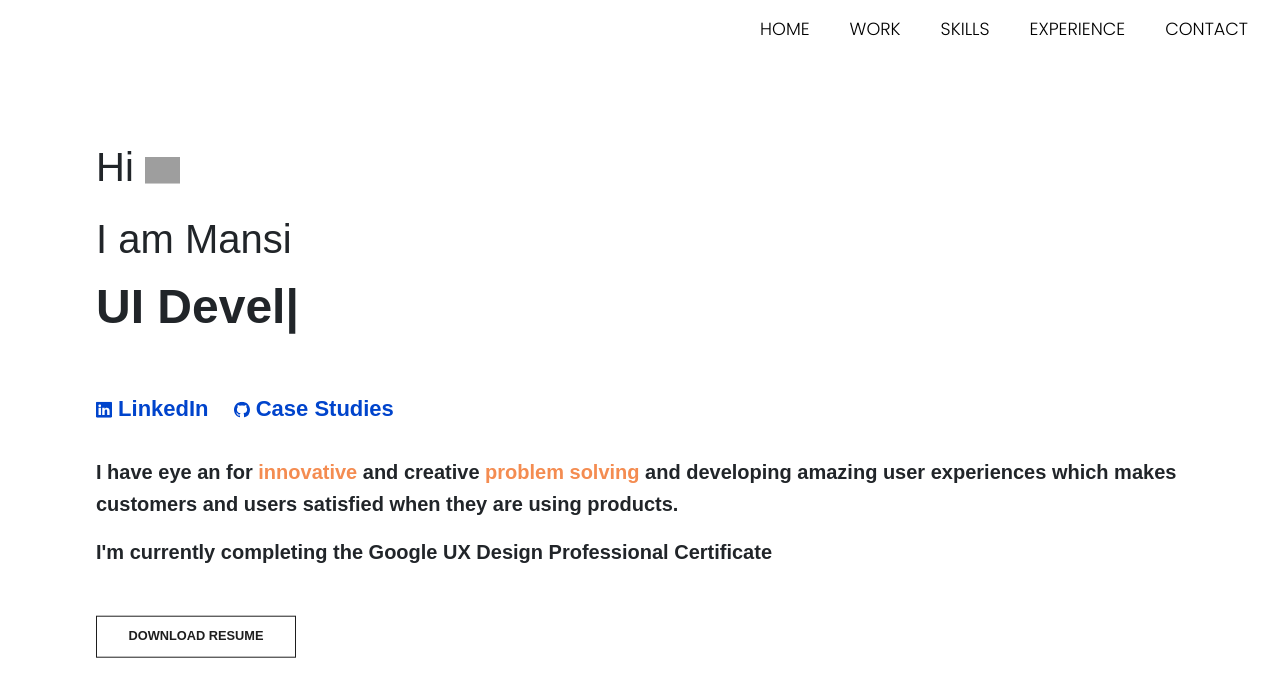
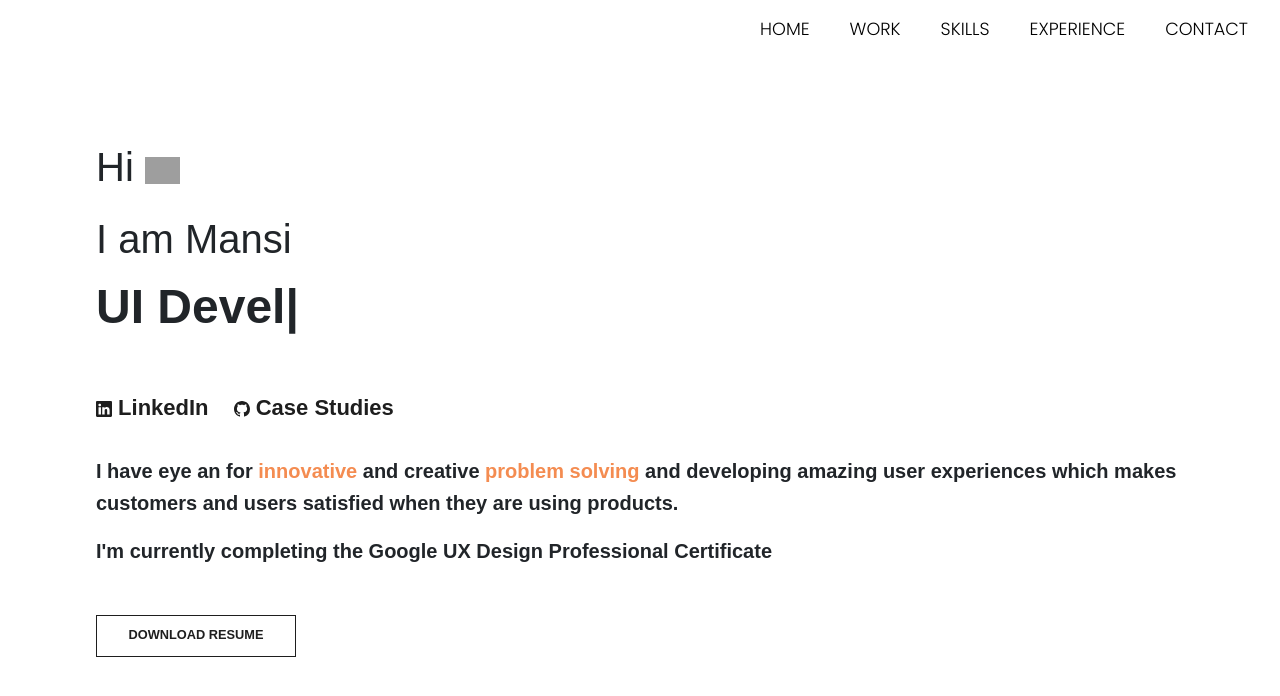
Before and after one commit to sundriyalmansi/portfolio-website, a React (Create React App) app: page / in a window 1280 px wide. Shown: the top 696 px of the page. Built offline with nearby package versions, Linux system fonts and the light colour scheme; grey boxes are pictures that could not be loaded.

Commit message:
Remove warnings

```diff
--- a/src/components/Header/Header.css
+++ b/src/components/Header/Header.css
@@ -53,9 +53,9 @@
     font-weight: 600;
 
 }
-.ul-css li a{
+/* .ul-css li a{
     color: #0044cc;
-}
+} */
 .linksocial {
     text-transform: none !important;
 }
--- a/src/components/Header/Header.js
+++ b/src/components/Header/Header.js
@@ -31,17 +31,17 @@ const Header = () => {
                 <p></p>
                 <h1>I am Mansi</h1>
                 <div className="typed-css">
-                  <h1 ref={el} className="typed-css"></h1>
+                  <span ref={el} className="typed-css"></span>
                 </div>
                 <p></p>
                 <div className="socialmedialinks">
                     <nav aria-label="">
                     <ul className="ul-css">
-                        <li className="linksocial"><a href="https://www.linkedin.com/in/sundriyalm/">
+                        <li className="linksocial"><a target="_blank" rel="noreferrer" href="https://www.linkedin.com/in/sundriyalm/">
                         <svg xmlns="http://www.w3.org/2000/svg" width="16" height="16" fill="currentColor" className="bi bi-linkedin" viewBox="0 0 16 16">
                         <path d="M0 1.146C0 .513.526 0 1.175 0h13.65C15.474 0 16 .513 16 1.146v13.708c0 .633-.526 1.146-1.175 1.146H1.175C.526 16 0 15.487 0 14.854V1.146zm4.943 12.248V6.169H2.542v7.225h2.401zm-1.2-8.212c.837 0 1.358-.554 1.358-1.248-.015-.709-.52-1.248-1.342-1.248-.822 0-1.359.54-1.359 1.248 0 .694.521 1.248 1.327 1.248h.016zm4.908 8.212V9.359c0-.216.016-.432.08-.586.173-.431.568-.878 1.232-.878.869 0 1.216.662 1.216 1.634v3.865h2.401V9.25c0-2.22-1.184-3.252-2.764-3.252-1.274 0-1.845.7-2.165 1.193v.025h-.016a5.54 5.54 0 0 1 .016-.025V6.169h-2.4c.03.678 0 7.225 0 7.225h2.4z"/>
                       </svg> LinkedIn</a></li>
-                        <li className=" linksocial"><a target="_blank" href="https://www.figma.com/proto/ZxJyGeMCFJAOAYQrFBsbDK/Mansi-UXD-Portfolio?page-id=0%3A1&node-id=0%3A4&viewport=241%2C48%2C0.42&scaling=min-zoom">
+                        <li className=" linksocial"><a target="_blank" rel="noreferrer" href="https://www.figma.com/proto/ZxJyGeMCFJAOAYQrFBsbDK/Mansi-UXD-Portfolio?page-id=0%3A1&node-id=0%3A4&viewport=241%2C48%2C0.42&scaling=min-zoom">
                         <svg xmlns="http://www.w3.org/2000/svg" width="16" height="16" fill="currentColor" className="bi bi-github" viewBox="0 0 16 16">
                           <path d="M8 0C3.58 0 0 3.58 0 8c0 3.54 2.29 6.53 5.47 7.59.4.07.55-.17.55-.38 0-.19-.01-.82-.01-1.49-2.01.37-2.53-.49-2.69-.94-.09-.23-.48-.94-.82-1.13-.28-.15-.68-.52-.01-.53.63-.01 1.08.58 1.23.82.72 1.21 1.87.87 2.33.66.07-.52.28-.87.51-1.07-1.78-.2-3.64-.89-3.64-3.95 0-.87.31-1.59.82-2.15-.08-.2-.36-1.02.08-2.12 0 0 .67-.21 2.2.82.64-.18 1.32-.27 2-.27.68 0 1.36.09 2 .27 1.53-1.04 2.2-.82 2.2-.82.44 1.1.16 1.92.08 2.12.51.56.82 1.27.82 2.15 0 3.07-1.87 3.75-3.65 3.95.29.25.54.73.54 1.48 0 1.07-.01 1.93-.01 2.2 0 .21.15.46.55.38A8.012 8.012 0 0 0 16 8c0-4.42-3.58-8-8-8z"/>
                         </svg> Case Studies
```
